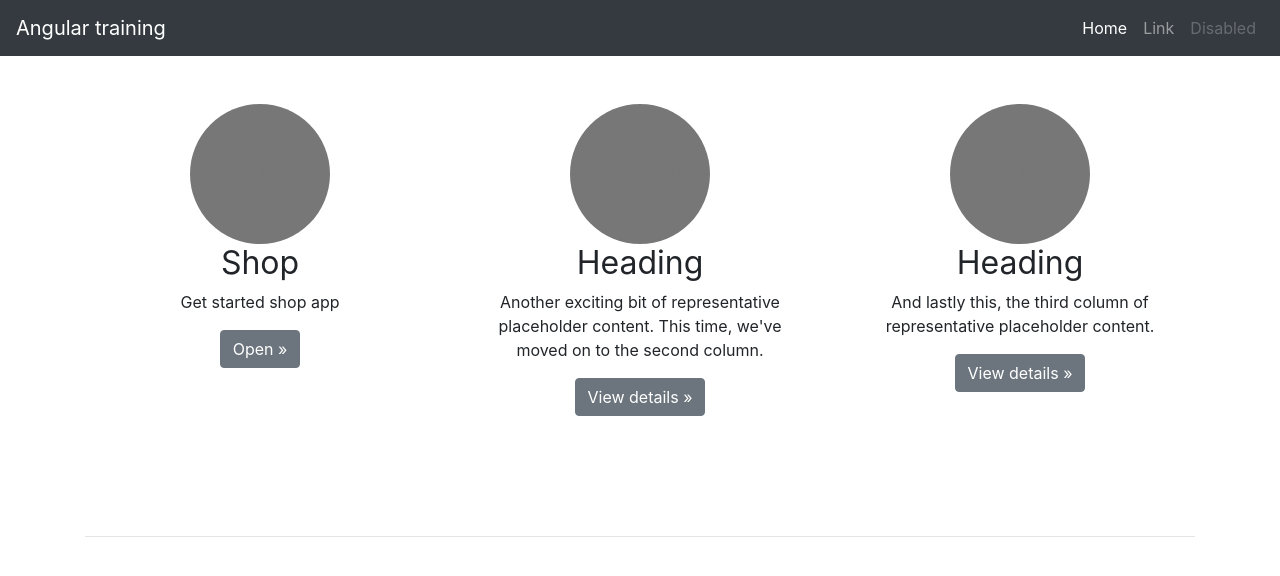
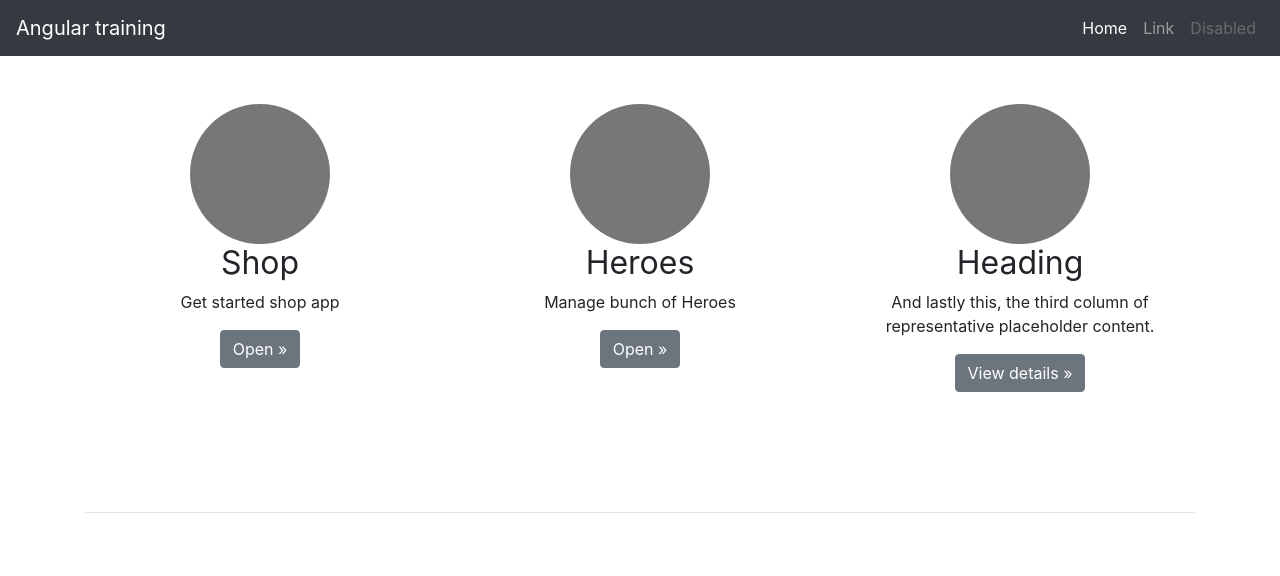
Before and after one commit to kargeb/angular-training, an Angular app: page / in a window 1280 px wide. Shown: the top 576 px of the page. Built offline with nearby package versions, Linux system fonts and the light colour scheme.

Commit message:
create heroes component

```diff
--- /dev/null
+++ b/src/app/heroes/hero.ts
@@ -0,0 +1,4 @@
+export interface Hero {
+  id: number;
+  name: string;
+}
--- a/src/app/heroes/heroes/heroes-routing.module.ts
+++ /dev/null
@@ -1,10 +0,0 @@
-import { NgModule } from '@angular/core';
-import { RouterModule, Routes } from '@angular/router';
-
-const routes: Routes = [];
-
-@NgModule({
-  imports: [RouterModule.forChild(routes)],
-  exports: [RouterModule]
-})
-export class HeroesRoutingModule { }
--- /dev/null
+++ b/src/app/heroes/heroes/heroes.component.html
@@ -0,0 +1,2 @@
+<p>heroes works!</p>
+<h2>{{ hero.name | uppercase }}</h2>
--- /dev/null
+++ b/src/app/heroes/heroes/heroes.component.ts
@@ -0,0 +1,18 @@
+import { Component, OnInit } from '@angular/core';
+import { Hero } from './../hero';
+
+@Component({
+  selector: 'app-heroes',
+  templateUrl: './heroes.component.html',
+  styleUrls: ['./heroes.component.scss'],
+})
+export class HeroesComponent implements OnInit {
+  constructor() {}
+
+  hero: Hero = {
+    id: 11,
+    name: 'Pies',
+  };
+
+  ngOnInit(): void {}
+}
--- a/src/app/main-page/main-page.component.html
+++ b/src/app/main-page/main-page.component.html
@@ -45,13 +45,10 @@
           <text x="50%" y="50%" fill="#777" dy=".3em">140x140</text>
         </svg>
 
-        <h2>Heading</h2>
+        <h2>Heroes</h2>
+        <p>Manage bunch of Heroes</p>
         <p>
-          Another exciting bit of representative placeholder content. This time,
-          we've moved on to the second column.
-        </p>
-        <p>
-          <a class="btn btn-secondary" href="#">View details &raquo;</a>
+          <a class="btn btn-secondary" routerLink="/heroes">Open &raquo;</a>
         </p>
       </div>
       <!-- /.col-lg-4 -->
```
Also changed, not shown: src/app/app.module.ts (+9 -2 lines), src/app/heroes/heroes-routing.module.ts (added, +16 -0 lines), src/app/heroes/heroes.module.ts (added, +11 -0 lines), src/app/heroes/heroes/heroes.module.ts (deleted, +0 -14 lines), src/app/heroes/heroes/heroes.component.scss (added), 1 other file (tests, documents, lock files or other folders).
